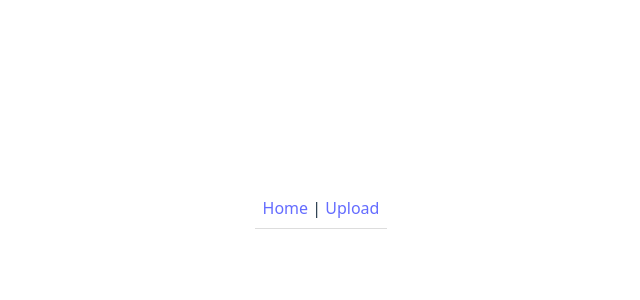
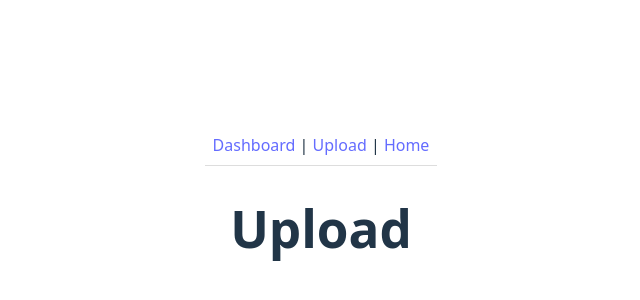
Before and after one commit to sbatu007/PaperlessLab, a React app in the folder Paperless/frontend/: page /upload in a window 1280 px wide. Before the commit this address had no page. Shown: the part 192-492 px from the top of the page, without its empty margins (319-959 px from the left). Built offline with nearby package versions, Linux system fonts and the light colour scheme; the HTML template or start-up script is replaced by a standard one.

Commit message:
added pages: Dashboard, Detail and Upload

```diff
--- a/Paperless/frontend/src/App.tsx
+++ b/Paperless/frontend/src/App.tsx
@@ -1,18 +1,14 @@
 import './App.css'
+import Dashboard from './pages/Dashboard';
+import Detail from './pages/Detail';
+import Upload from './pages/Upload';
+
 import {BrowserRouter, Routes, Route, Link } from "react-router-dom";
 
 function Home(){
     return <p>Paperless App</p>;
 }
-function Dashboard() {
-    return <h1>Paperless – Dashboard</h1>;
-}
-function Detail() {
-    return <h1>Detail</h1>;
-}
-function Upload() {
-    return <h1>Upload</h1>;
-}
+
 
 export default function App() {
   // const [count, setCount] = useState(0)
@@ -43,11 +39,15 @@ export default function App() {
     return(
         <BrowserRouter>
         <nav style={{padding: 8, borderBottom: '1px solid #ddd'}}>
-            <Link to="/">Home </Link>{" | "}
-            <Link to="/upload">Upload</Link>
+            <Link to="/">Dashboard</Link>{" | "}
+            <Link to="/upload">Upload</Link>{" | "}
+            <Link to="/welcome">Home</Link>
         </nav>
         <Routes>
-            <Route path="/" element={<Home/>} />
+            <Route path="/" element={<Dashboard />} />
+            <Route path="/welcome" element={<Home />} />
+            <Route path="/detail/:id" element={<Detail />} />
+            <Route path="/upload" element={<Upload />} />
         </Routes>
     </BrowserRouter>
     );
--- /dev/null
+++ b/Paperless/frontend/src/pages/Dashboard.tsx
@@ -0,0 +1 @@
+export default function Dashboard(){ return <h1>Dokumentenliste</h1>; }
--- /dev/null
+++ b/Paperless/frontend/src/pages/Detail.tsx
@@ -0,0 +1,5 @@
+import { useParams } from 'react-router-dom';
+export default function Detail(){
+    const { id } = useParams();
+    return <h1>Detail #{id}</h1>;
+}
--- /dev/null
+++ b/Paperless/frontend/src/pages/Upload.tsx
@@ -0,0 +1 @@
+export default function Upload(){ return <h1>Upload</h1>; }
```
